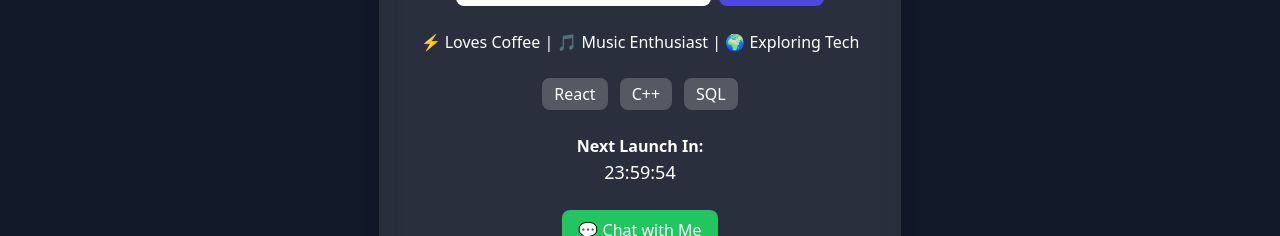
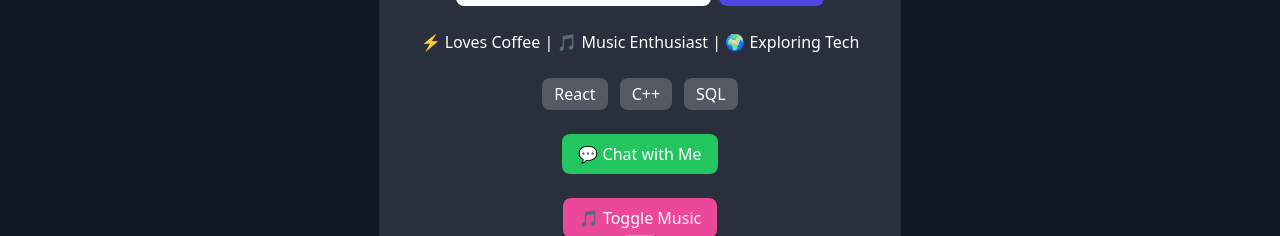
Before and after one commit to anoop-grover/personal-portfolio-website, a React (Vite) app: page / in a window 1280 px wide. Shown: the part 800-1036 px from the top of the page. Built offline with nearby package versions, Linux system fonts and the light colour scheme.

Commit message:
Update Home.jsx

```diff
--- a/src/components/Home.jsx
+++ b/src/components/Home.jsx
@@ -173,10 +173,10 @@
         </div>
 
         {/* Countdown */}
-        <div className="mb-6">
+{/*         <div className="mb-6">
           <h3 className="font-bold">Next Launch In:</h3>
           <p className="text-lg">{formatTime(countdown)}</p>
-        </div>
+        </div> */}
 
         {/* Chatbot Widget */}
         <button className="mb-6 px-4 py-2 bg-green-500 rounded-lg text-white">
```
